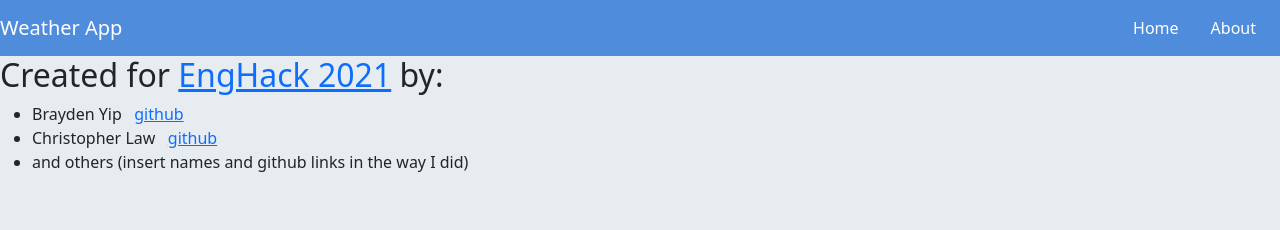
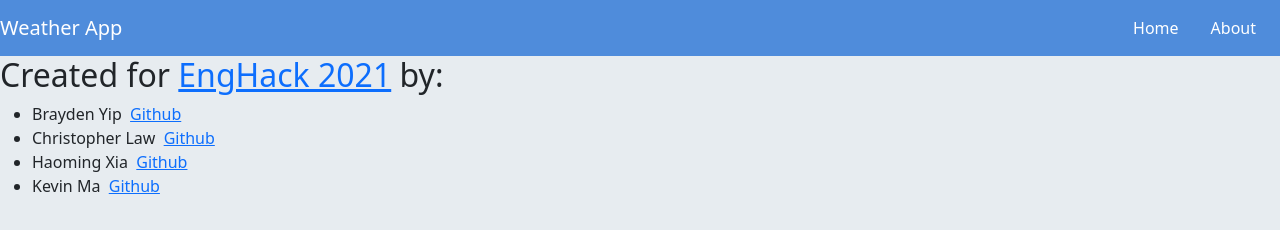
Before and after one commit to Christophler/EngHack2021, a plain HTML site: page frontend/about.html in a window 1280 px wide. Drawn offline with nearby package versions, Linux system fonts and the light colour scheme.

Commit message:
Added more contact info
Added the contact info of our group and also fixed a spacing in the web pages.

```diff
--- a/frontend/about.html
+++ b/frontend/about.html
@@ -30,11 +30,12 @@
         </div>
     </nav>
 
-    <h2>Created for <a href="https://enghack.com/">EngHack 2021</a> by:</h2>
+    <h2>Created for <a href="https://enghack.com/" target="_blank">EngHack 2021</a> by:</h2>
     <ul>
-        <li>Brayden Yip &nbsp; <a href="github.com/braydenyip">github</a> </li>
-        <li>Christopher Law &nbsp; <a href="github.com/Christophler">github</a> </li>
-        <li>and others (insert names and github links in the way I did)</li>
+        <li>Brayden Yip&nbsp; <a href="https://github.com/braydenyip" target="_blank">Github</a></li>
+        <li>Christopher Law&nbsp; <a href="https://github.com/Christophler" target="_blank">Github</a> </li>
+        <li>Haoming Xia&nbsp; <a href="https://github.com/hewlett-packard-lovecraft" target="_blank">Github</a> </li>
+        <li>Kevin Ma&nbsp; <a href="https://github.com/K1VN" target="_blank">Github</a> </li>
     </ul>
 
 
```
Also changed, not shown: frontend/index.html (+1 -1 lines).
